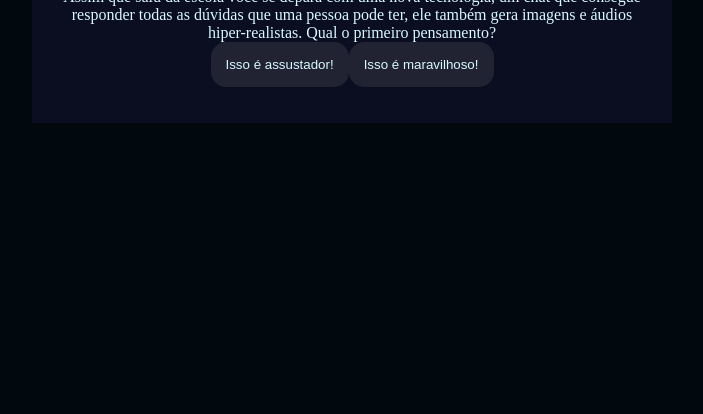
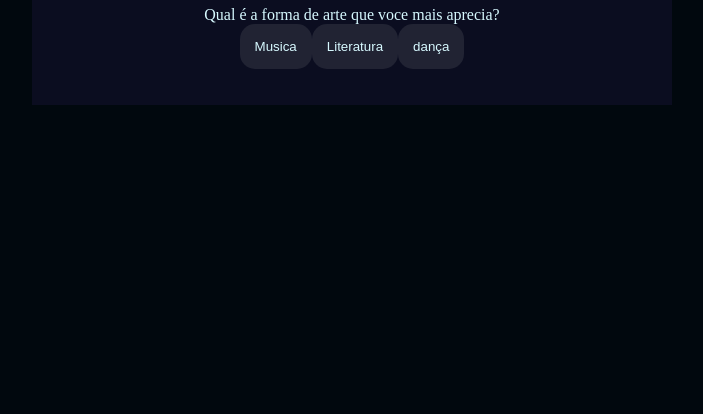
Before and after one commit to priscilarichart/2tri, a plain HTML site: page index.html in a window 1280 px wide. Shown: the part 402-816 px from the top of the page, without its empty margins (288-991 px from the left). Drawn offline with Linux system fonts and the light colour scheme.

Commit message:
Add files via upload

```diff
--- a/index.html
+++ b/index.html
@@ -4,11 +4,11 @@
     <meta charset="UTF-8">
     <meta name="viewport" content="width=device-width, initial-scale=1.0">
     <link rel="stylesheet" href="style.css">
-    <title>Você decide o futuro da IA</title>
+    <title>questionario cultural</title>
 </head>
 <body>
     <div class="caixa-principal">
-        <h1>Você decide o futuro da IA</h1>
+        <h1>questionario cultural</h1>
         <div class="caixa-perguntas"></div>
         <div class="caixa-alternativas"></div>
         <div class="caixa-resultado">
--- a/script.js
+++ b/script.js
@@ -6,66 +6,82 @@ const textoResultado = document.querySelector(".texto-resultado");
 
 const perguntas = [
     {
-        enunciado: "Assim que saiu da escola você se depara com uma nova tecnologia, um chat que consegue responder todas as dúvidas que uma pessoa pode ter, ele também gera imagens e áudios hiper-realistas. Qual o primeiro pensamento?",
+        enunciado: "Qual é a forma de arte que voce mais aprecia?",
         alternativas: [
             {
-                texto: "Isso é assustador!",
+                texto: "Musica",
                 afirmacao: "No início ficou com medo do que essa tecnologia pode fazer. "
             },
             {
-                texto: "Isso é maravilhoso!",
+                texto: "Literatura",
+                afirmacao: "No início ficou com medo do que essa tecnologia pode fazer. "
+            },
+            {
+                texto: "dança",
                 afirmacao: "Quis saber como usar IA no seu dia a dia."
             }
         ]
     },
     {
-        enunciado: "Com a descoberta desta tecnologia, chamada Inteligência Artificial, uma professora de tecnologia da escola decidiu fazer uma sequência de aulas sobre esta tecnologia. No fim de uma aula ela pede que você escreva um trabalho sobre o uso de IA em sala de aula. Qual atitude você toma?",
+        enunciado: "Qual o tipo de colinaria você prefere?",
         alternativas: [
             {
-                texto: "Utiliza uma ferramenta de busca na internet que utiliza IA para que ela ajude a encontrar informações relevantes para o trabalho e explique numa linguagem que facilite o entendimento.",
+                texto: "Italiana",
+                afirmacao: "Conseguiu utilizar a IA para buscar informações úteis."
+            }, {
+                texto: "Brasileira",
                 afirmacao: "Conseguiu utilizar a IA para buscar informações úteis."
             },
             {
-                texto: "Escreve o trabalho com base nas conversas que teve com colegas, algumas pesquisas na internet e conhecimentos próprios sobre o tema.",
+                texto: "Japonesa",
                 afirmacao: "Sentiu mais facilidade em utilizar seus próprios recursos para escrever seu trabalho."
             }
         ]
     },
     {
-        enunciado: "Após a elaboração do trabalho escrito, a professora realizou um debate entre a turma para entender como foi realizada a pesquisa e escrita. Nessa conversa também foi levantado um ponto muito importante: como a IA impacta o trabalho do futuro. Nesse debate, como você se posiciona?",
+        enunciado: " Qual o gênero de música você prefere ?",
         alternativas: [
             {
-                texto: "Defende a ideia de que a IA pode criar novas oportunidades de emprego e melhorar habilidades humanas.",
+                texto: "Sertanejo",
+                afirmacao: "Vem impulsionando a inovação na área de IA e luta para abrir novos caminhos profissionais com IA."
+            }, {
+                texto: "Rock",
                 afirmacao: "Vem impulsionando a inovação na área de IA e luta para abrir novos caminhos profissionais com IA."
             },
             {
-                texto: "Me preocupo com as pessoas que perderão seus empregos para máquinas e defendem a importância de proteger os trabalhadores.",
+                texto: "Funk.",
                 afirmacao: "Sua preocupação com as pessoas motivou a criar um grupo de estudos entre trabalhadores para discutir meios de utilização de IA de forma ética."
             }
         ]
     },
     {
-        enunciado: "Ao final da discussão, você precisou criar uma imagem no computador que representasse o que pensa sobre IA. E agora?",
+        enunciado: "Qual o elemento cultural você prefere?",
         alternativas: [
             {
-                texto: "Criar uma imagem utilizando uma plataforma de design como o Paint.",
+                texto: "Vestuário ",
+                afirmacao: "Notou também que muitas pessoas não sabem ainda utilizar as ferramentas tradicionais e decidiu compartilhar seus conhecimentos de design utilizando ferramentas de pintura digital para iniciantes."
+            },{
+                texto: "Celebrações ",
                 afirmacao: "Notou também que muitas pessoas não sabem ainda utilizar as ferramentas tradicionais e decidiu compartilhar seus conhecimentos de design utilizando ferramentas de pintura digital para iniciantes."
             },
             {
-                texto: "Criar uma imagem utilizando um gerador de imagem de IA.",
+                texto: "Artesanato",
                 afirmacao: "Acelerou o processo de criação de trabalhos utilizando geradores de imagem e agora consegue ensinar pessoas que sentem dificuldades em desenhar manualmente como utilizar também!"
             }
         ]
     },
     {
-        enunciado: "Você tem um trabalho em grupo de biologia para entregar na semana seguinte, o andamento do trabalho está um pouco atrasado e uma pessoa do seu grupo decidiu fazer com ajuda da IA. O problema é que o trabalho está totalmente igual ao do chat. O que você faz? ",
+        enunciado: "Qual o estilo de dança você gostaria de aprender ? ",
         alternativas: [
             {
-                texto: "Escrever comandos para o chat é uma forma de contribuir com o trabalho, por isso não é um problema utilizar o texto inteiro.",
+                texto: "samba .",
+                afirmacao: "Infelizmente passou a utilizar a IA para fazer todas suas tarefas e agora se sente dependente da IA para tudo."
+            },{
+                texto: "tango.",
                 afirmacao: "Infelizmente passou a utilizar a IA para fazer todas suas tarefas e agora se sente dependente da IA para tudo."
             },
             {
-                texto: "O chat pode ser uma tecnologia muito avançada, mas é preciso manter a atenção pois toda máquina erra, por isso revisar o trabalho e contribuir com as perspectivas pessoais é essencial.",
+                texto: "ballet.",
                 afirmacao: "Percebeu que toda IA reproduz orientações baseadas na empresa que programou e muito do que o chat escrevia não refletia o que pensava e por isso sabe que os textos gerados pela IA devem servir como auxílio e não resultado final. "
             }
         ]
```
